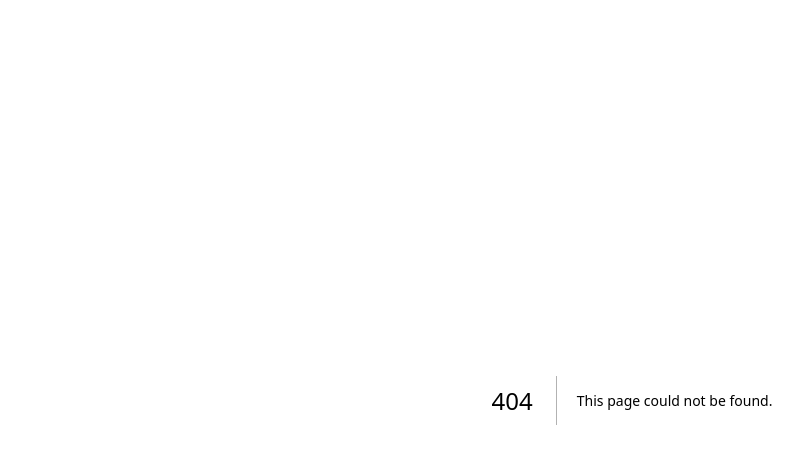
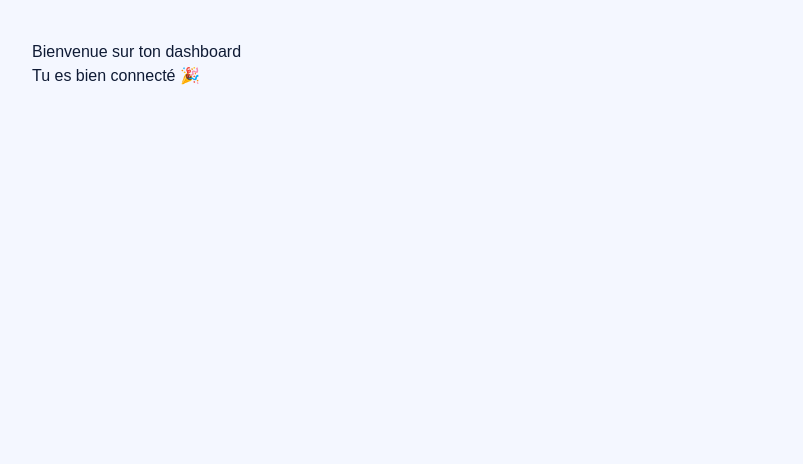
Before and after one commit to Jojoperandus-del/ortherim, a Next.js app: page /dashboard in a window 1280 px wide. Before the commit this address had no page. Shown: the top 464 px of the page, without its empty margins (8-811 px from the left). Built offline with nearby package versions, Linux system fonts and the light colour scheme.

Commit message:
Create page.tsx

```diff
--- /dev/null
+++ b/app/dashboard/page.tsx
@@ -0,0 +1,8 @@
+export default function DashboardPage() {
+return (
+<main style={{ padding: "40px", fontFamily: "Arial" }}>
+<h1>Bienvenue sur ton dashboard</h1>
+<p>Tu es bien connecté 🎉</p>
+</main>
+);
+}
```
